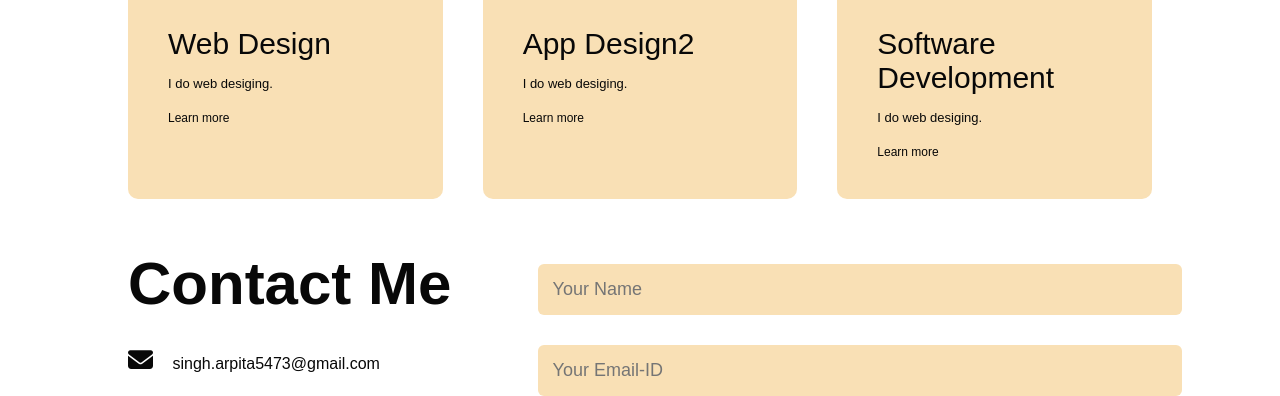
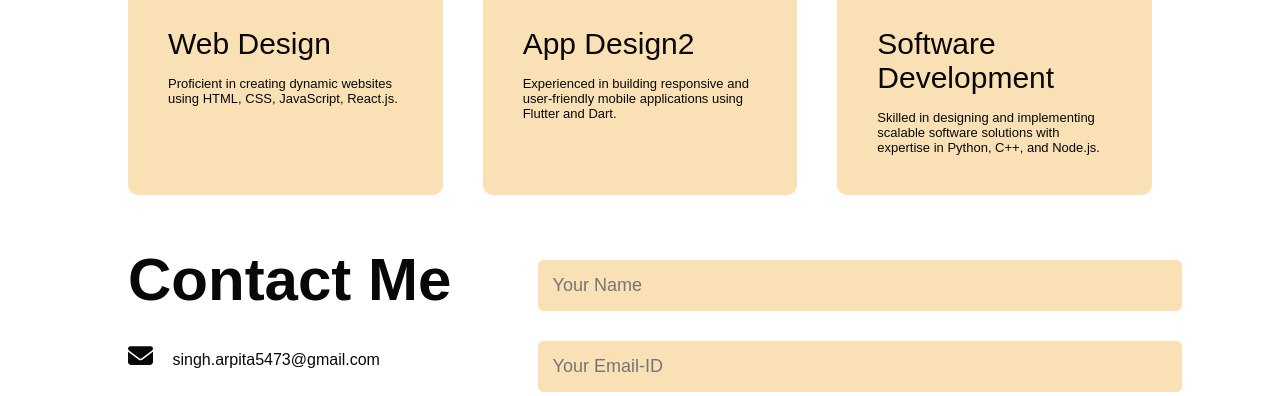
Before and after one commit to arpitasingh133/portfolio_website, a plain HTML site: page index.html in a window 1280 px wide. Shown: the part 1724-2120 px from the top of the page. Drawn offline with Linux system fonts and the light colour scheme.

Commit message:
Update index.html

```diff
--- a/index.html
+++ b/index.html
@@ -85,20 +85,21 @@
             <div>
                 <i class="fa-solid fa-code"></i>
                 <h2>Web Design</h2>
-                <p>I do web desiging.</p>
-                <a href="#">Learn more</a>
+                <p>Proficient in creating dynamic websites using HTML, CSS, JavaScript,
+                    React.js.</p>
+<!--                 <a href="#">Learn more</a> -->
             </div>
             <div>
                 <i class="fa-brands fa-app-store-ios"></i>
                 <h2>App Design2</h2>
-                <p>I do web desiging.</p>
-                <a href="#">Learn more</a>
+                <p>Experienced in building responsive and user-friendly mobile applications
+                    using Flutter and Dart.</p>
             </div>
             <div>
                 <i class="fa-solid fa-laptop"></i>
                 <h2>Software Development</h2>
-                <p>I do web desiging.</p>
-                <a href="#">Learn more</a>
+                <p>Skilled in designing and implementing scalable software
+                    solutions with expertise in Python, C++, and Node.js.</p>
             </div>
             </div>
         </div>
```
